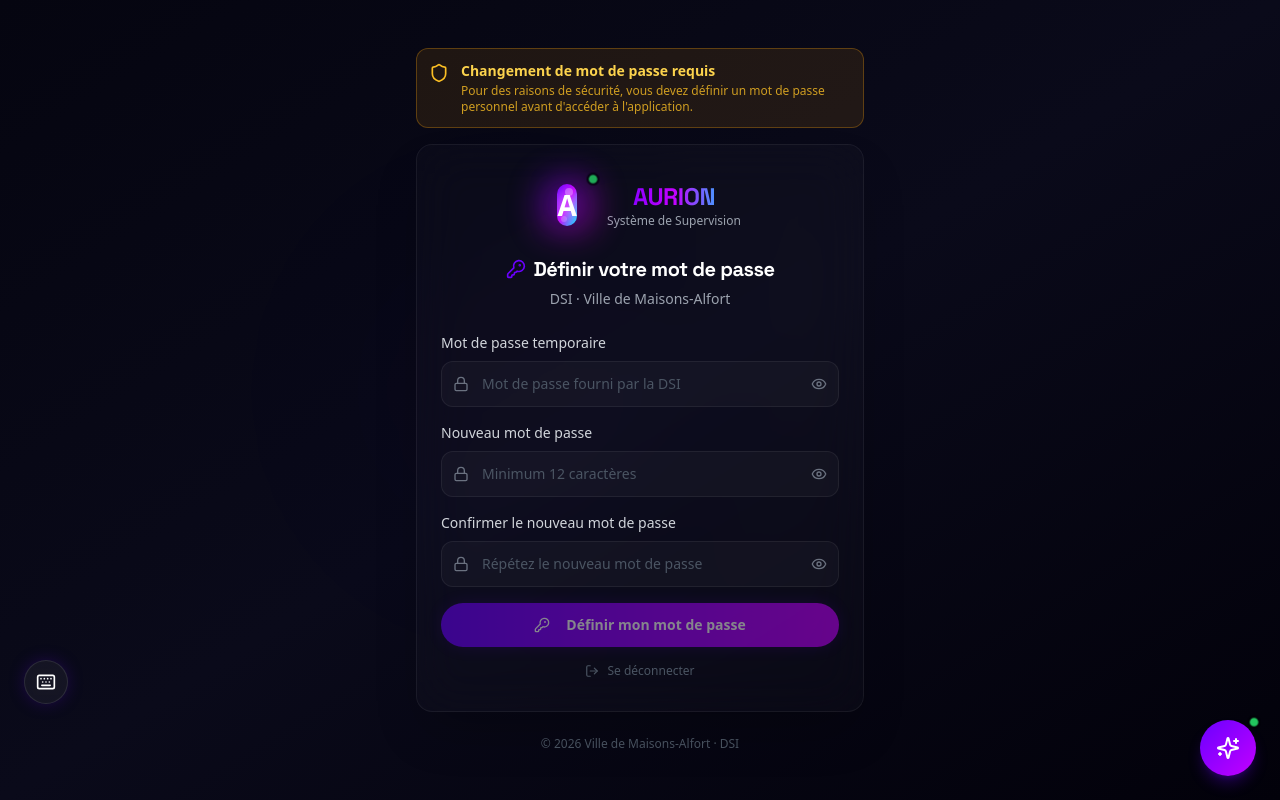
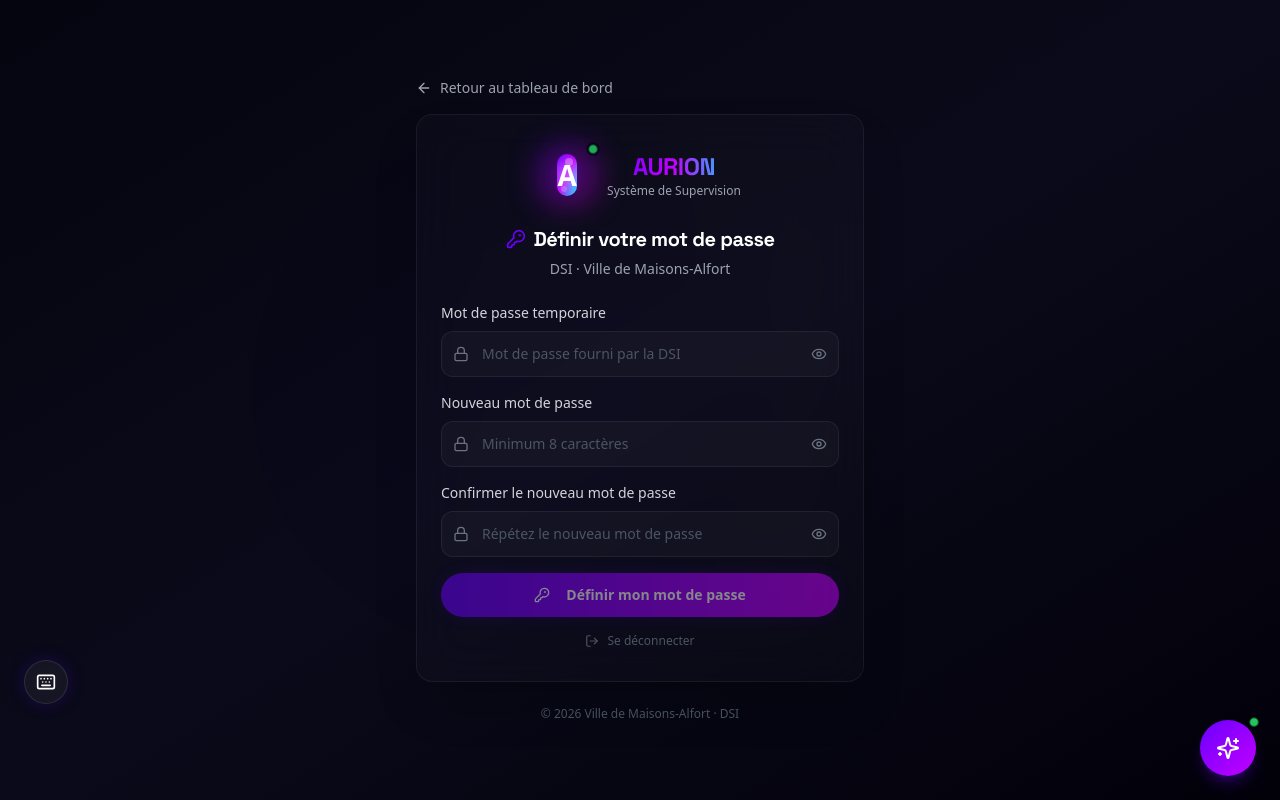
Before and after one commit to RAYAN-DOB/Server-Supervision, a Next.js app: page /change-password in a window 1280 px wide. Built offline with nearby package versions, Linux system fonts and the light colour scheme.

Commit message:
fix: mot de passe par defaut @zerty123456789 + changement volontaire depuis le profil

```diff
--- a/app/api/auth/change-password/route.ts
+++ b/app/api/auth/change-password/route.ts
@@ -7,10 +7,17 @@ import {
   addAuditEntry,
 } from "@/lib/auth/store";
 
-// Validation de la complexité du mot de passe
+/**
+ * Normes de mot de passe :
+ * - Minimum 8 caractères
+ * - Au moins une lettre majuscule
+ * - Au moins une lettre minuscule
+ * - Au moins un chiffre
+ * - Au moins un caractère spécial
+ */
 function validatePasswordStrength(password: string): string | null {
-  if (password.length < 12) {
-    return "Le mot de passe doit contenir au moins 12 caractères";
+  if (password.length < 8) {
+    return "Le mot de passe doit contenir au moins 8 caractères";
   }
   if (!/[A-Z]/.test(password)) {
     return "Le mot de passe doit contenir au moins une lettre majuscule";
--- a/app/change-password/page.tsx
+++ b/app/change-password/page.tsx
@@ -1,6 +1,7 @@
 "use client";
 
-import { useState } from "react";
+import { useState, Suspense } from "react";
+import { useSearchParams } from "next/navigation";
 import { motion } from "framer-motion";
 import {
   Lock,
@@ -11,6 +12,7 @@ import {
   CheckCircle2,
   KeyRound,
   LogOut,
+  ArrowLeft,
 } from "lucide-react";
 import { AurionLogoFull } from "@/components/aurion-logo";
 import { Button } from "@/components/ui/button";
@@ -31,8 +33,8 @@ function getPasswordStrength(password: string): {
   color: string;
 } {
   let score = 0;
+  if (password.length >= 8) score++;
   if (password.length >= 12) score++;
-  if (password.length >= 16) score++;
   if (/[A-Z]/.test(password)) score++;
   if (/[a-z]/.test(password)) score++;
   if (/[0-9]/.test(password)) score++;
@@ -53,7 +55,7 @@ function PasswordCriteria({
   password: string;
 }) {
   const criteria = [
-    { label: "Au moins 12 caractères", ok: password.length >= 12 },
+    { label: "Au moins 8 caractères", ok: password.length >= 8 },
     { label: "Une lettre majuscule (A–Z)", ok: /[A-Z]/.test(password) },
     { label: "Une lettre minuscule (a–z)", ok: /[a-z]/.test(password) },
     { label: "Un chiffre (0–9)", ok: /[0-9]/.test(password) },
@@ -83,7 +85,10 @@ function PasswordCriteria({
 
 // ─── Page principale ──────────────────────────────────────────────────────────
 
-export default function ChangePasswordPage() {
+function ChangePasswordContent() {
+  const searchParams = useSearchParams();
+  const isForced = searchParams.get("forced") === "true";
+
   const [currentPassword, setCurrentPassword] = useState("");
   const [newPassword, setNewPassword] = useState("");
   const [confirmPassword, setConfirmPassword] = useState("");
@@ -108,7 +113,14 @@ export default function ChangePasswordPage() {
       return;
     }
 
-    if (strength.score < 5) {
+    const allCriteriaMet =
+      newPassword.length >= 8 &&
+      /[A-Z]/.test(newPassword) &&
+      /[a-z]/.test(newPassword) &&
+      /[0-9]/.test(newPassword) &&
+      /[^A-Za-z0-9]/.test(newPassword);
+
+    if (!allCriteriaMet) {
       setError(
         "Le mot de passe ne respecte pas tous les critères de sécurité"
       );
@@ -165,7 +177,7 @@ export default function ChangePasswordPage() {
         transition={{ duration: 0.6 }}
         className="relative z-10 w-full max-w-md"
       >
-        {/* Bandeau d'avertissement */}
+        {isForced ? (
           <motion.div
             initial={{ opacity: 0, y: -10 }}
             animate={{ opacity: 1, y: 0 }}
@@ -179,10 +191,26 @@ export default function ChangePasswordPage() {
               </p>
               <p className="text-xs text-amber-400/80 mt-0.5">
                 Pour des raisons de sécurité, vous devez définir un mot de passe
-              personnel avant d'accéder à l'application.
+                personnel avant d&#39;accéder à l&#39;application.
               </p>
             </div>
           </motion.div>
+        ) : (
+          <motion.div
+            initial={{ opacity: 0, y: -10 }}
+            animate={{ opacity: 1, y: 0 }}
+            transition={{ delay: 0.2 }}
+            className="mb-4"
+          >
+            <button
+              onClick={() => window.location.href = "/dashboard"}
+              className="flex items-center gap-2 text-sm text-gray-400 hover:text-white transition-colors"
+            >
+              <ArrowLeft className="w-4 h-4" />
+              Retour au tableau de bord
+            </button>
+          </motion.div>
+        )}
 
         <Card className="border-white/[0.06] bg-white/[0.02] backdrop-blur-xl shadow-2xl">
           <CardHeader className="text-center pb-6 pt-8">
@@ -243,7 +271,7 @@ export default function ChangePasswordPage() {
                     type={showNew ? "text" : "password"}
                     value={newPassword}
                     onChange={(e) => setNewPassword(e.target.value)}
-                    placeholder="Minimum 12 caractères"
+                    placeholder="Minimum 8 caractères"
                     className="w-full pl-10 pr-12 py-3 bg-white/[0.03] border border-white/[0.06] rounded-xl text-white text-sm placeholder-gray-600 focus:outline-none focus:border-nebula-violet/50 transition-all font-light"
                     required
                     autoComplete="new-password"
@@ -360,7 +388,7 @@ export default function ChangePasswordPage() {
               {/* Bouton submit */}
               <Button
                 type="submit"
-                disabled={loading || strength.score < 5 || !passwordsMatch}
+                disabled={loading || strength.score < 4 || !passwordsMatch}
                 className="w-full bg-gradient-to-r from-nebula-violet to-nebula-magenta hover:shadow-lg hover:shadow-nebula-violet/20 transition-all py-3 text-sm font-semibold disabled:opacity-50"
               >
                 {loading ? (
@@ -398,3 +426,11 @@ export default function ChangePasswordPage() {
     </div>
   );
 }
+
+export default function ChangePasswordPage() {
+  return (
+    <Suspense fallback={null}>
+      <ChangePasswordContent />
+    </Suspense>
+  );
+}
--- a/app/login/page.tsx
+++ b/app/login/page.tsx
@@ -43,9 +43,8 @@ export default function LoginPage() {
         description: `Bienvenue ${data.user.name}`,
       });
 
-      // Si changement de mot de passe obligatoire → redirection dédiée
       if (data.mustChangePassword) {
-        window.location.href = "/change-password";
+        window.location.href = "/change-password?forced=true";
         return;
       }
 
--- a/components/user-menu.tsx
+++ b/components/user-menu.tsx
@@ -2,7 +2,7 @@
 
 import { useState } from "react";
 import { motion, AnimatePresence } from "framer-motion";
-import { LogOut, Settings, Shield } from "lucide-react";
+import { LogOut, Settings, Shield, KeyRound } from "lucide-react";
 import { useStore } from "@/store/useStore";
 import { Badge } from "@/components/ui/badge";
 import { toast } from "sonner";
@@ -79,6 +79,17 @@ export function UserMenu() {
               <div className="space-y-1">
                 <button
                   onClick={() => {
+                    window.location.href = "/change-password";
+                    setIsOpen(false);
+                  }}
+                  className="w-full flex items-center gap-3 px-3 py-2 rounded-lg hover:bg-white/[0.04] transition-colors text-left"
+                >
+                  <KeyRound className="w-4 h-4 text-gray-500" />
+                  <span className="text-sm text-gray-300">Changer mon mot de passe</span>
+                </button>
+
+                <button
+                  onClick={() => {
                     window.location.href = "/admin";
                     setIsOpen(false);
                   }}
--- a/middleware.ts
+++ b/middleware.ts
@@ -53,7 +53,7 @@ export async function middleware(request: NextRequest) {
       mustChangePassword === true &&
       !pathname.startsWith("/change-password")
     ) {
-      return NextResponse.redirect(new URL("/change-password", request.url));
+      return NextResponse.redirect(new URL("/change-password?forced=true", request.url));
     }
 
     // ── Protection de /admin : super_admin et admin uniquement ─────────
```
Also changed, not shown: lib/auth/store.ts (+3 -5 lines), 1 other file (tests, documents, lock files or other folders). Lines whose indentation alone changed are shown as unchanged.
